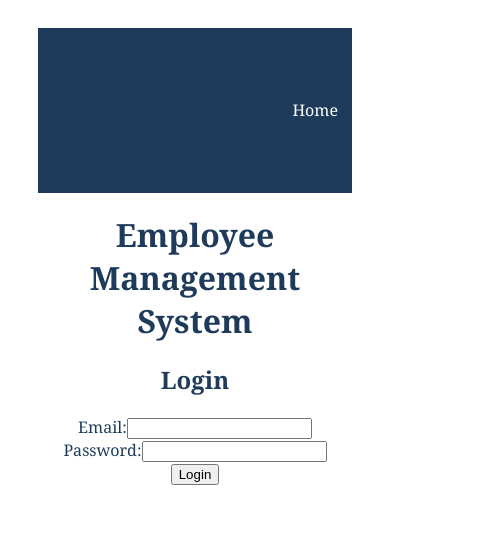
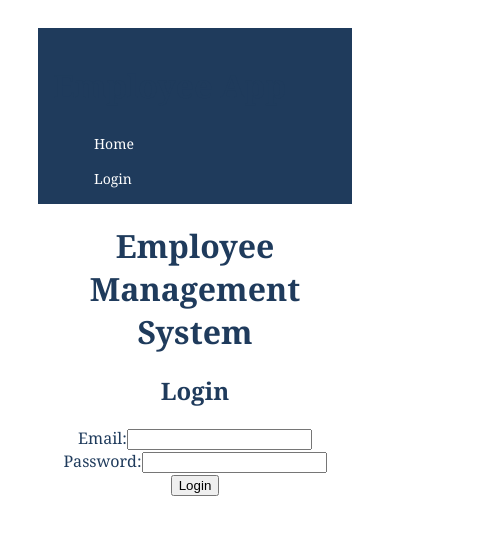
Before and after one commit to MabohlaleNkuna/employee-app-node-react, a React (Create React App) app in the folder frontend/: page /login in a window 390 px wide. Shown: the top 534 px of the page, 482 px wide, since content can reach past the window. Built offline with nearby package versions, Linux system fonts and the light colour scheme; no server answers.

Commit message:
fixing media querries and styling navbar

```diff
--- a/frontend/src/components/Employee.css
+++ b/frontend/src/components/Employee.css
@@ -410,3 +410,107 @@ select {
   0% { transform: rotate(0deg); }
   100% { transform: rotate(360deg); }
 }
+/* Navbar styles */
+.navbar {
+  display: flex;
+  justify-content: space-between;
+  align-items: center;
+  background-color: #1F3B5C;
+  padding: 1rem 2rem;
+  color: white;
+  font-family: Georgia, 'Times New Roman', Times, serif; /* Same font style as h1 */
+  font-size: 16px;
+}
+
+.navbar-logo {
+  margin: 0;
+  font-weight: bold;
+}
+
+.navbar-links {
+  list-style: none;
+  display: flex;
+  margin: 0;
+}
+
+.navbar-link-item {
+  margin-left: 1.5rem;
+}
+
+/* Add underline for the active link */
+.navbar-link-item.active .navbar-link {
+  text-decoration: underline; /* Underline current page */
+  font-weight: bold; /* Bold to emphasize active page */
+}
+
+/* Hover effect for all links */
+.navbar-link {
+  color: white;
+  text-decoration: none;
+  font-family: inherit;
+  font-size: 1.1rem;
+  transition: color 0.3s ease-in-out; /* Smooth color transition */
+}
+
+.navbar-link:hover {
+  color: #FFD700; /* Change hover color (gold) */
+}
+
+.navbar-button {
+  color: white;
+  background: none;
+  border: none;
+  cursor: pointer;
+  font-family: inherit;
+  font-size: inherit;
+  transition: color 0.3s ease-in-out; /* Smooth color transition */
+}
+
+.navbar-button:hover {
+  color: #FFD700; /* Change hover color for the button */
+}
+
+/* Responsive styles for the navbar */
+@media (max-width: 768px) {
+  .navbar {
+    flex-direction: column;
+    align-items: flex-start;
+  }
+
+  .navbar-links {
+    flex-direction: column;
+    gap: 1rem;
+    align-items: flex-start;
+  }
+
+  .navbar-link-item {
+    margin-left: 0;
+  }
+}
+
+@media (max-width: 320px) {
+  .navbar-links {
+    flex-direction: column;
+    gap: 1rem;
+    align-items: center;
+  }
+
+  .navbar-link-item {
+    margin-left: 0;
+  }
+}
+
+@media (max-width: 480px) {
+  .navbar {
+    padding: 1rem;
+    font-size: 14px;
+  }
+
+  .navbar-link {
+    font-size: 14px;
+  }
+
+  .navbar-button {
+    font-size: 14px;
+  }
+}
--- a/frontend/src/components/Navbar.jsx
+++ b/frontend/src/components/Navbar.jsx
@@ -1,20 +1,19 @@
 import React from 'react';
-import { Link, useNavigate } from 'react-router-dom';
+import { Link, useNavigate, useLocation } from 'react-router-dom';
 import { auth } from '../firebase';
 import { signOut } from 'firebase/auth';
 
 const Navbar = ({ user }) => {
   const navigate = useNavigate();
+  const location = useLocation();
 
   const handleLogout = async () => {
     try {
-      // Request to the backend to clear cookies
       await fetch('http://localhost:5000/logout', {
         method: 'GET',
         credentials: 'include',
       });
 
-      // Sign out using Firebase authentication
       await signOut(auth);
       navigate('/login');
     } catch (error) {
@@ -22,54 +21,27 @@ const Navbar = ({ user }) => {
     }
   };
 
-  const styles = {
-    navbar: {
-      display: 'flex',
-      justifyContent: 'space-between',
-      alignItems: 'center',
-      backgroundColor: '#1F3B5C',
-      padding: '1rem 2rem',
-      color: 'white',
-    },
-    logo: {
-      margin: 0,
-    },
-    links: {
-      listStyle: 'none',
-      display: 'flex',
-      margin: 0,
-    },
-    linkItem: {
-      marginLeft: '1.5rem',
-    },
-    link: {
-      color: 'white',
-      textDecoration: 'none',
-    },
-    button: {
-      color: 'white',
-      background: 'none',
-      border: 'none',
-      cursor: 'pointer',
-    },
-  };
-
   return (
-    <nav style={styles.navbar}>
-      <div style={styles.logo}>
+    <nav className="navbar">
+      <div className="navbar-logo">
         <h1>Employee App</h1>
       </div>
-      <ul style={styles.links}>
-        <li style={styles.linkItem}>
-          <Link to="/employees" style={styles.link}>Home</Link>
+      <ul className="navbar-links">
+        <li className="navbar-link-item">
+          <Link to="/employees" className="navbar-link">Home</Link>
         </li>
 
-        <li style={styles.linkItem}>
-          <button onClick={handleLogout} style={styles.button}>Logout</button>
-        </li>
+
+        {user && location.pathname !== '/login' && (
+          <li className="navbar-link-item">
+            <button onClick={handleLogout} className="navbar-button">Logout</button>
+          </li>
+        )}
+
+
         {!user && (
-          <li style={styles.linkItem}>
-            <Link to="/login" style={styles.link}>Login</Link>
+          <li className="navbar-link-item">
+            <Link to="/login" className="navbar-link">Login</Link>
           </li>
         )}
       </ul>
```
